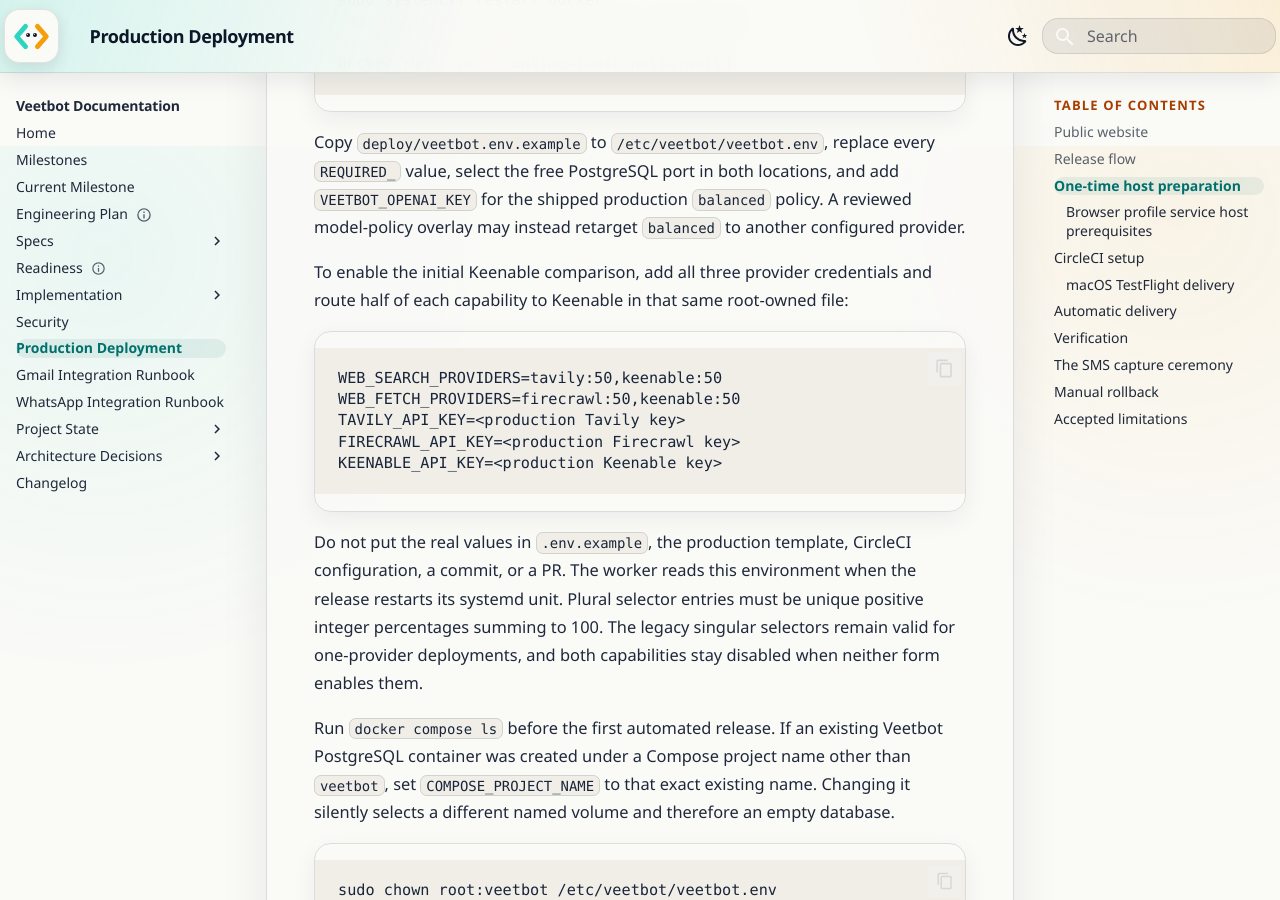
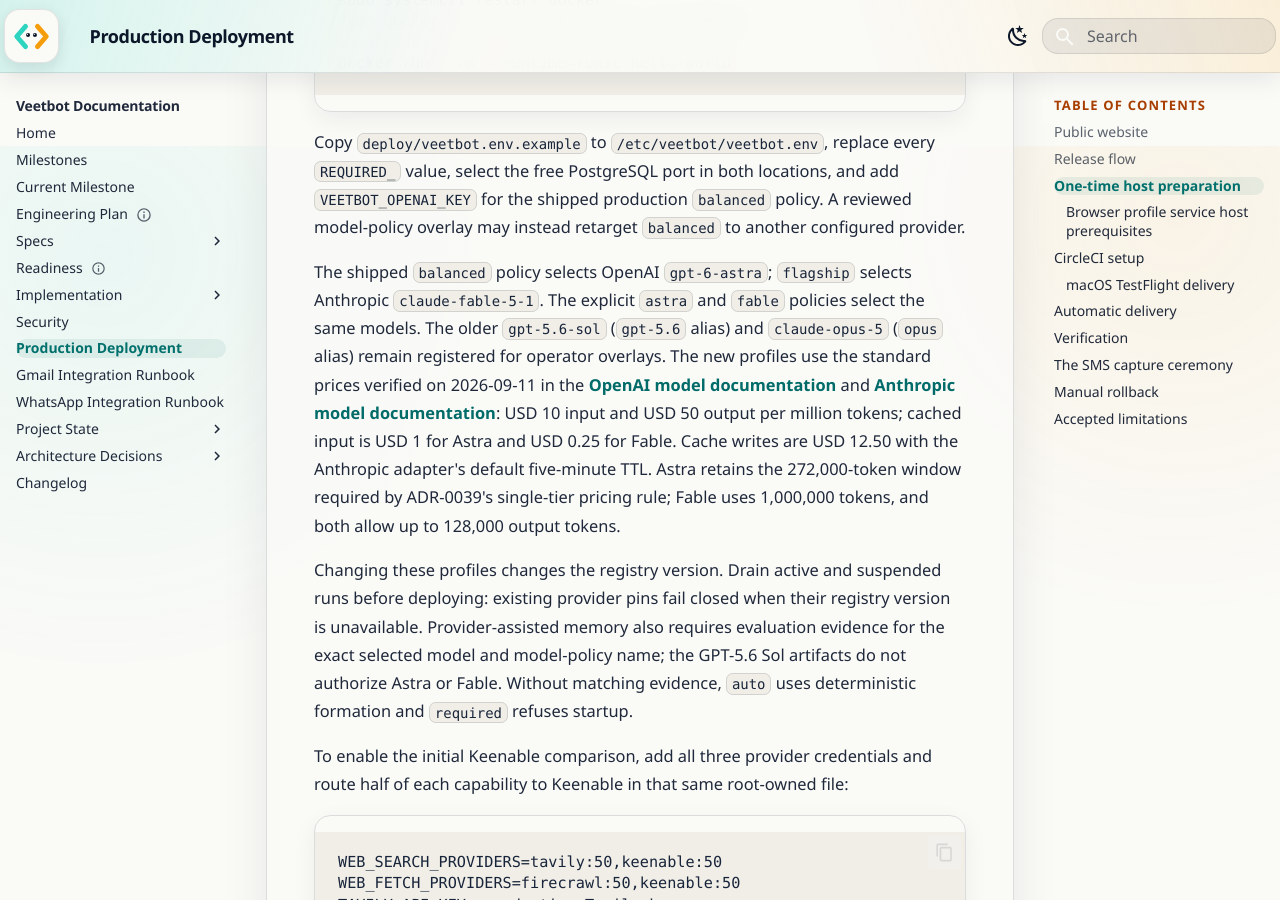
Before and after one commit to avitus/veetbot, an MkDocs documentation site: the page built from docs/deployment.md, in a window 1280 px wide and 900 px high, scrolled down 6154 px. Built offline with MkDocs 1.6.1 and Material for MkDocs 9.7.7, drawn with Linux system fonts in a browser that asks for light colours.

Commit message:
Configure Astra and Fable as hosted model defaults
Reading-Lane: A
Glen-Conversation: 01a092a4-5cc8-7ce3-ae75-c0b878661fca

```diff
--- a/docs/deployment.md
+++ b/docs/deployment.md
@@ -251,6 +251,26 @@ Copy `deploy/veetbot.env.example` to `/etc/veetbot/veetbot.env`, replace every
 `VEETBOT_OPENAI_KEY` for the shipped production `balanced` policy. A reviewed
 model-policy overlay may instead retarget `balanced` to another configured
 provider.
+
+The shipped `balanced` policy selects OpenAI `gpt-6-astra`; `flagship`
+selects Anthropic `claude-fable-5-1`. The explicit `astra` and `fable`
+policies select the same models. The older `gpt-5.6-sol` (`gpt-5.6` alias)
+and `claude-opus-5` (`opus` alias) remain registered for operator overlays.
+The new profiles use the standard prices verified on 2026-09-11 in the
+[OpenAI model documentation](https://developers.openai.com/api/docs/models/gpt-6-astra)
+and [Anthropic model documentation](https://platform.claude.com/docs/en/models/fable-5-1/overview):
+USD 10 input and USD 50 output per million tokens; cached input is USD 1
+for Astra and USD 0.25 for Fable. Cache writes are USD 12.50 with the
+Anthropic adapter's default five-minute TTL. Astra retains the 272,000-token
+window required by ADR-0039's single-tier pricing rule; Fable uses 1,000,000
+tokens, and both allow up to 128,000 output tokens.
+
+Changing these profiles changes the registry version. Drain active and
+suspended runs before deploying: existing provider pins fail closed when
+their registry version is unavailable. Provider-assisted memory also requires
+evaluation evidence for the exact selected model and model-policy name;
+the GPT-5.6 Sol artifacts do not authorize Astra or Fable. Without matching
+evidence, `auto` uses deterministic formation and `required` refuses startup.
 
 To enable the initial Keenable comparison, add all three provider credentials
 and route half of each capability to Keenable in that same root-owned file:
--- a/docs/status/citation-ledger.yaml
+++ b/docs/status/citation-ledger.yaml
@@ -280,7 +280,7 @@ citations:
   - cite: "docs/plan/notifications-and-devices.md#docs/plan/multi-device-and-surfaces.md:441"
     excerpt: "## Open questions for review"
     digest: "b6a2adc3e0938fad"
-  - cite: "docs/plan/operational-hardening.md#docs/deployment.md:951-954"
+  - cite: "docs/plan/operational-hardening.md#docs/deployment.md:971-974"
     excerpt: "This is still a single-server failure domain with no require"
     digest: "f18e7d7e9ebaaad1"
   - cite: "docs/plan/operational-hardening.md#docs/plan/event-log-and-persistence.md:962-973"
--- a/src/agent_core/models/policies.yaml
+++ b/src/agent_core/models/policies.yaml
@@ -7,6 +7,12 @@ model_policies:
   flagship:
     provider: anthropic
     model: anthropic-default
+  astra:
+    provider: openai
+    model: gpt-6-astra
+  fable:
+    provider: anthropic
+    model: claude-fable-5-1
   local:
     provider: ollama
     model: local-small
```
Also changed, not shown: docs/changelog.md (+11 -0 lines), docs/plan/operational-hardening.md (+1 -1 lines), src/agent_core/models/providers/anthropic.yaml (+16 -1 lines), src/agent_core/models/providers/openai.yaml (+16 -1 lines), 1 other file.
